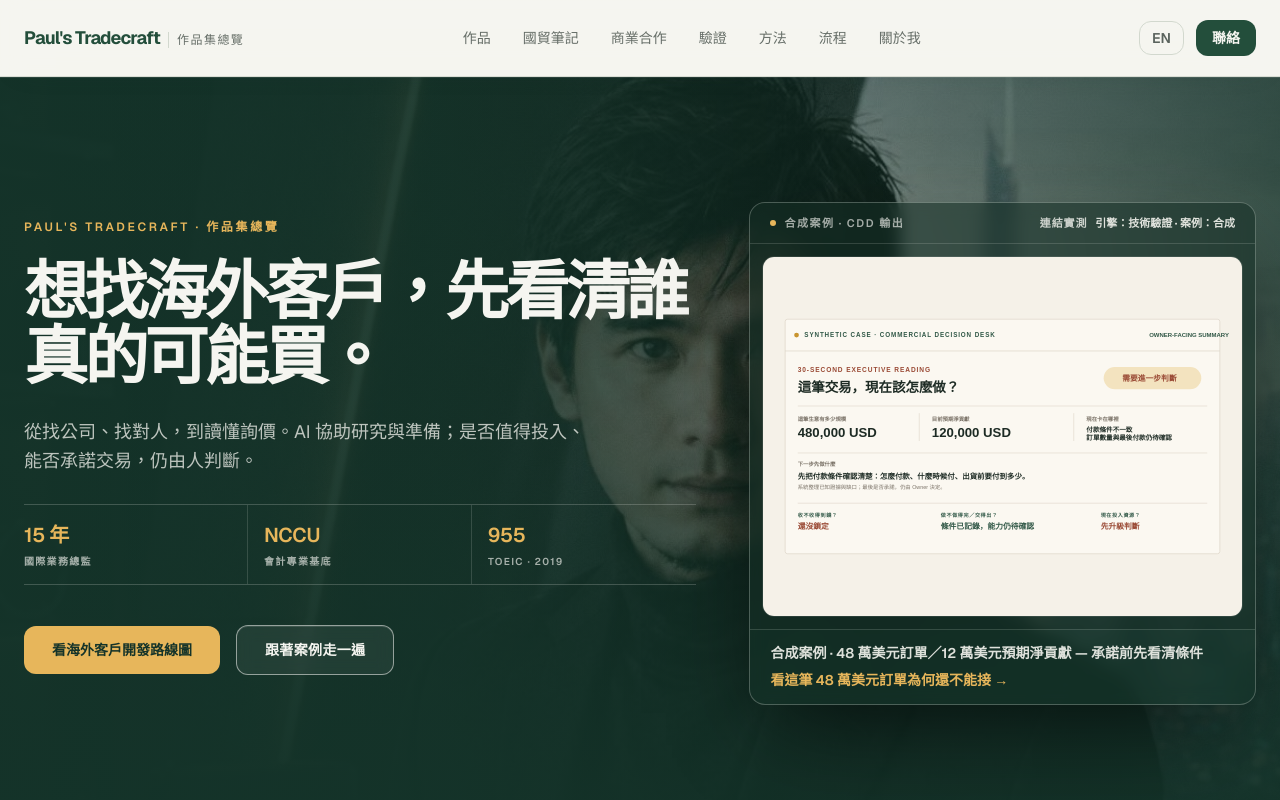
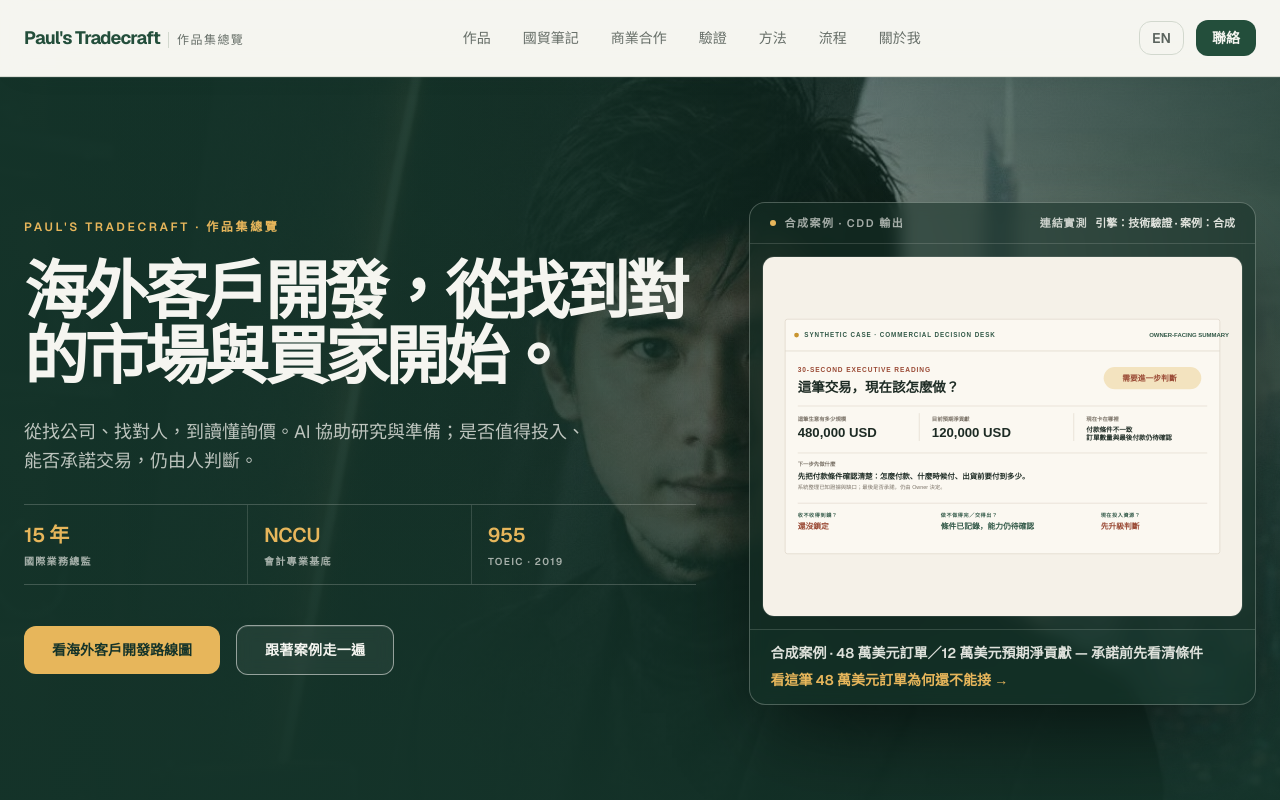
Before and after one commit to apchen1978/pauls-tradecraft, a React (Vite) app: page / in a window 1280 px wide. Shown: the top 800 px of the page. Built offline with nearby package versions, Linux system fonts and the light colour scheme.

Commit message:
copy: clarify overseas customer development headline

```diff
--- a/src/i18n.jsx
+++ b/src/i18n.jsx
@@ -11,7 +11,7 @@ const dict = {
         { value: "NCCU", label: "會計專業基底" },
         { value: "955", label: "TOEIC · 2019" },
       ],
-      headline: "想找海外客戶，先看清誰真的可能買。",
+      headline: "海外客戶開發，從找到對的市場與買家開始。",
       sub: "從找公司、找對人，到讀懂詢價。AI 協助研究與準備；是否值得投入、能否承諾交易，仍由人判斷。",
       youGet: "從一個重要問題開始",
       outcomesHeadline: "你現在最像哪一種情況？",
```
